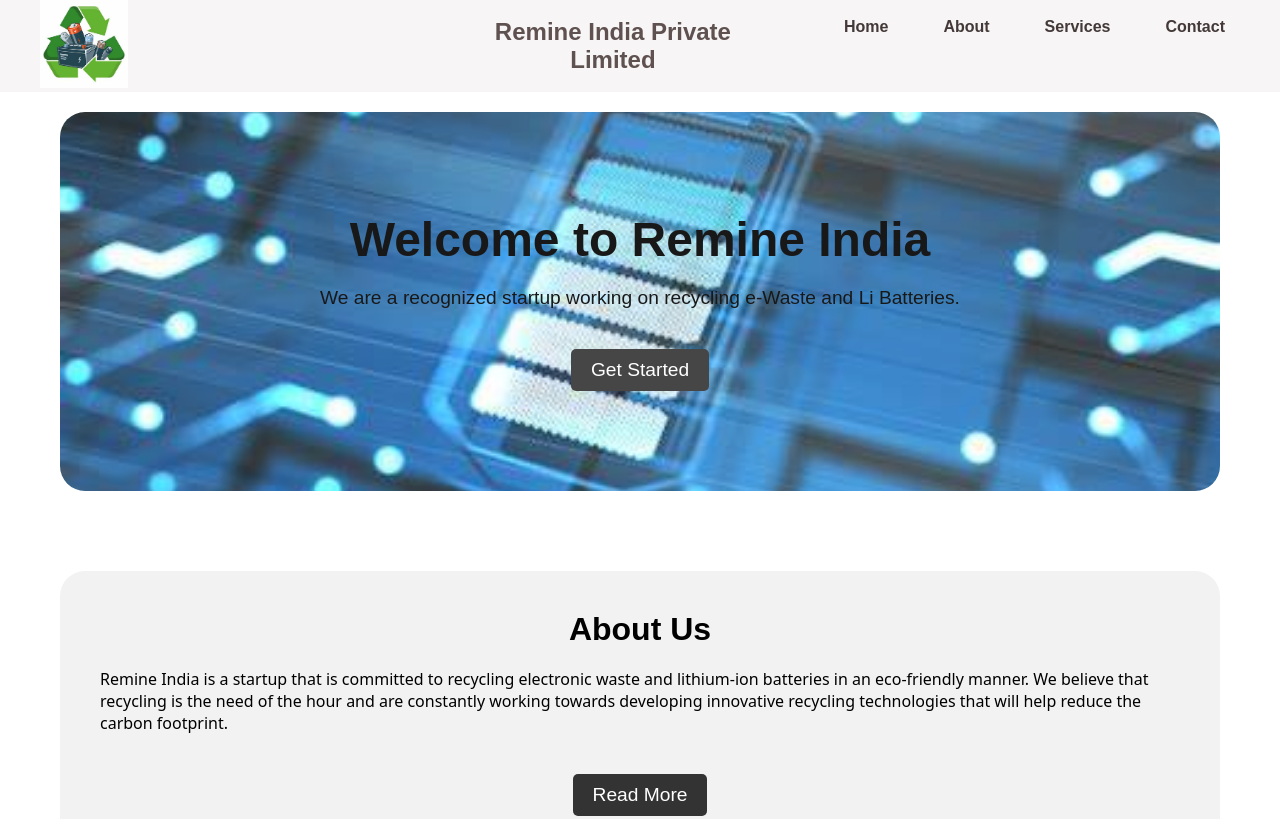
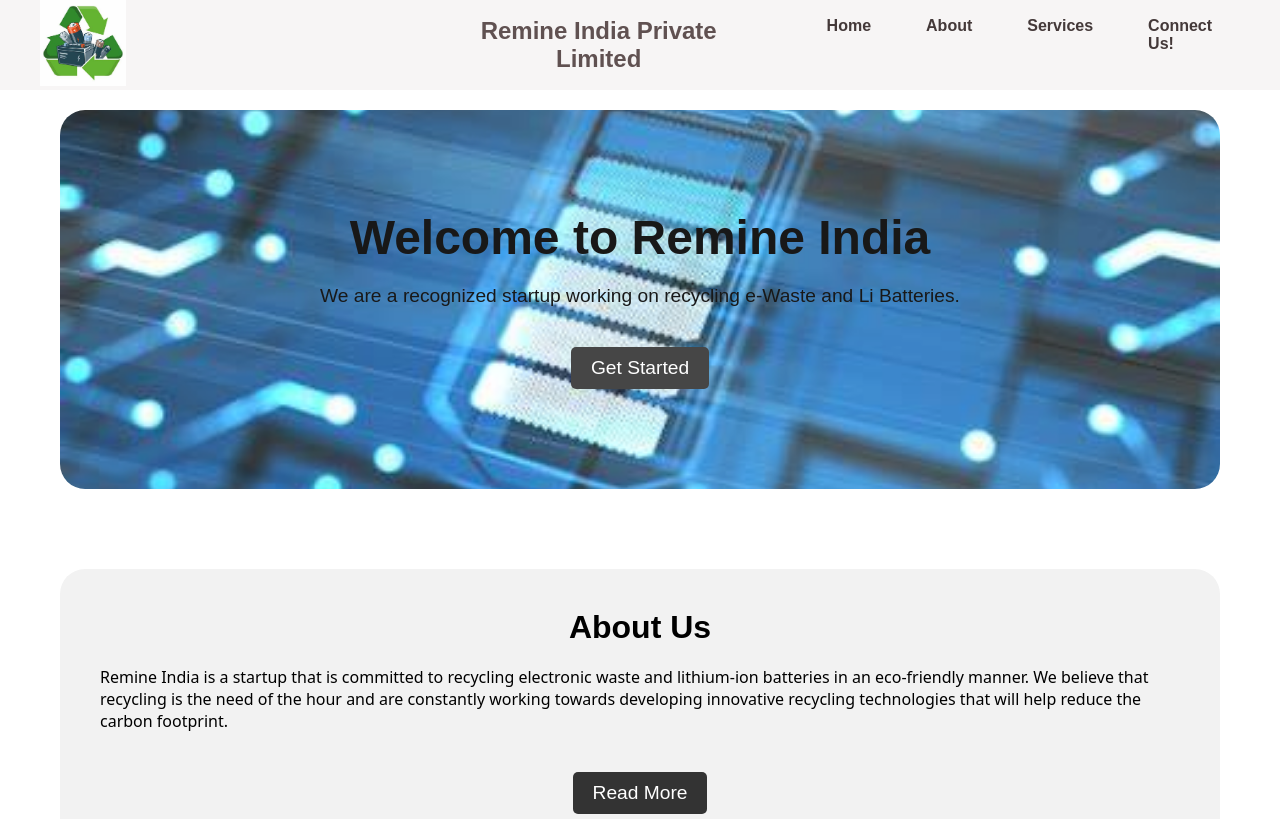
Before and after one commit to Alone-codes/Recycling-E-Waste-and-Li-Batteries, a plain HTML site: page index.html in a window 1280 px wide. Shown: the top 819 px of the page. Drawn offline with Linux system fonts and the light colour scheme.

Commit message:
issue fixxed

```diff
--- a/index.html
+++ b/index.html
@@ -20,7 +20,7 @@
         <li><a href="#banner">Home</a></li>
         <li><a href="#about">About</a></li>
         <li><a href="#services">Services</a></li>
-        <li><a href="#contact">Contact</a></li>
+        <li><a href="#contact">Connect Us!</a></li>
       </ul>
     </nav>
   </header>
```
